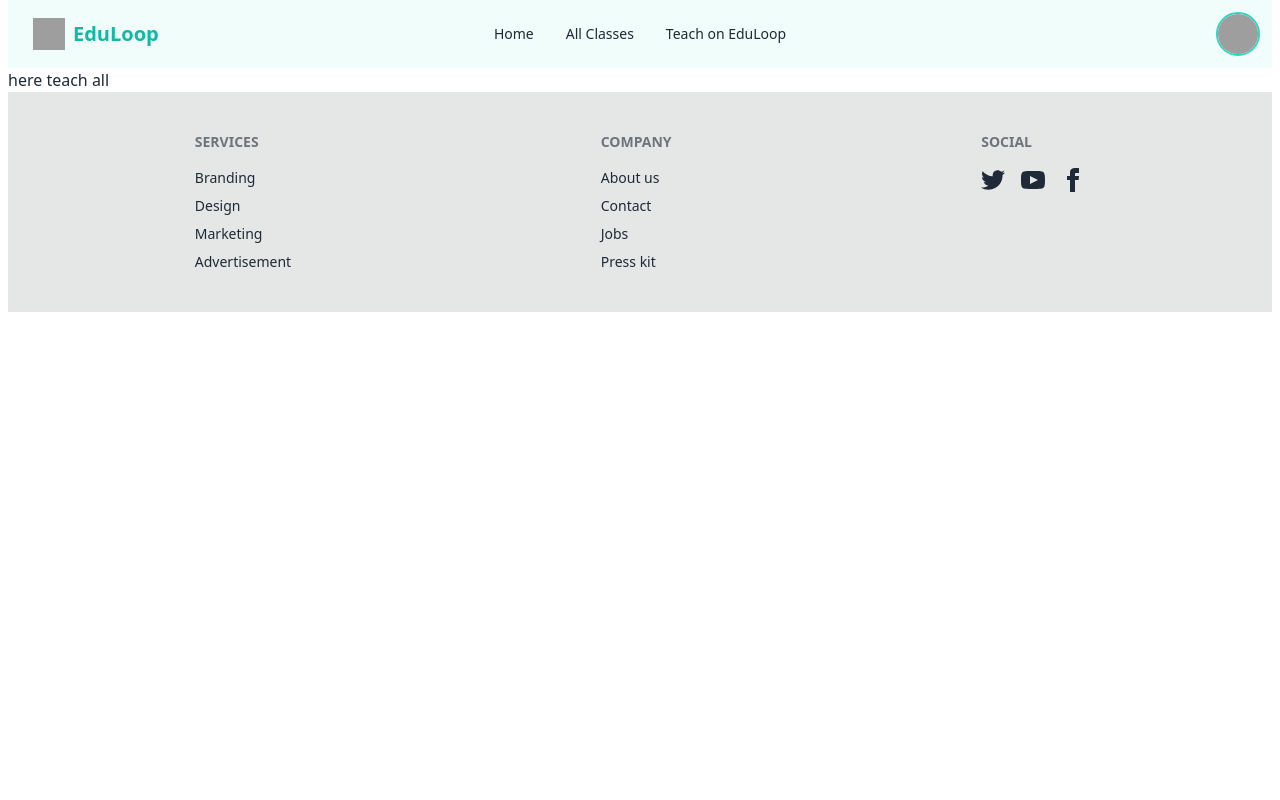
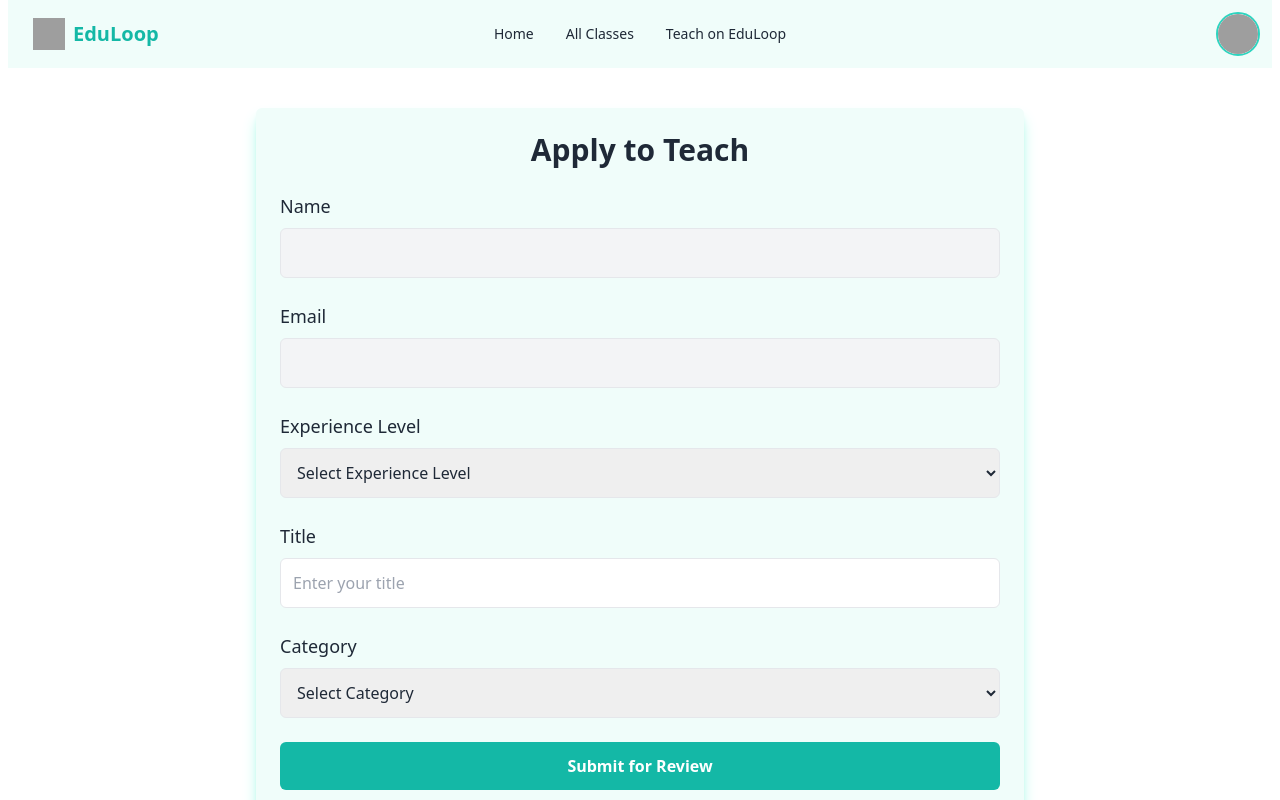
Before and after one commit to Rasadul-Islam/edu-manage-client-side, a React (Vite) app: page /teachOnEdu in a window 1280 px wide. Shown: the top 800 px of the page. Built offline with nearby package versions, Linux system fonts and the light colour scheme; no server answers; sample sign-in values are in the browser's storage; grey boxes are pictures that could not be loaded.

Commit message:
added teacher request for form

```diff
--- a/src/pages/Dashboard/AddClass.jsx
+++ b/src/pages/Dashboard/AddClass.jsx
@@ -46,6 +46,7 @@ const ClassPage = () => {
             name: currentUser?.name || "",
             email: currentUser?.email || "",
             status: "pending",
+            enrollmentCount: 0 ,
         };
 
         try {
--- a/src/pages/Home/PopulerClasses.jsx
+++ b/src/pages/Home/PopulerClasses.jsx
@@ -1,44 +1,54 @@
 import React from "react";
 import useClasses from "../../hooks/useClasses";
-// Import Swiper styles
 import 'swiper/css';
 import { Swiper, SwiperSlide } from "swiper/react";
 
 const PopulerClasses = () => {
   // Use the custom hook to fetch classes
   const [classes] = useClasses();
-// filter highest enrollment
+
+  // filter highest enrollment
   const popularClasses = classes
     .sort((a, b) => b.enrollmentCount - a.enrollmentCount)
-    .slice(0, 4);
+  .slice(0, 6);
+  // console.log(typeof popularClasses[0].enrollmentCount);
+  // console.log(popularClasses[0].title, typeof popularClasses[0].enrollmentCount, popularClasses[15].title, typeof popularClasses[15].enrollmentCount);
+
 
   return (
-    <div>
-      {/* <h2>Top 6 Popular Classes</h2>
-      <div className="grid grid-cols-3 gap-5">
+    <div className="bg-teal-50">
+      <h2 className="text-2xl text-center font-bold md:text-4xl py-10">Top 6 Popular Classes</h2>
+
+      <Swiper
+        spaceBetween={20}
+        slidesPerView={2}
+        pagination={{ clickable: true }}
+        navigation
+      >
         {popularClasses.map((classItem) => (
-          <div key={classItem._id} className="border-2 border-teal-300 p-3">
-            <img src={classItem.image} alt={classItem.title} className="w-full h-40 object-cover"/>
-            <h3>{classItem.title}</h3>
-            <p>{classItem.description}</p>
-            <p><strong>Price:</strong> ${classItem.price}</p>
-            <p><strong>Enrollments:</strong> {classItem.enrollmentCount}</p>
-          </div>
+          <SwiperSlide key={classItem._id}>
+            <div className="h-80 flex flex-col justify-between mb-5 border-2 border-teal-300 p-3">
+              <img
+                src={classItem.image}
+                alt={classItem.title}
+                className="w-full h-40 object-cover"
+              />
+              <h3 className="text-lg font-semibold mt-2">{classItem.title}</h3>
+              <p className="text-sm text-gray-600">{classItem.description}</p>
+              <p className="text-sm mt-1">
+                <strong>Price:</strong> ${classItem.price}
+              </p>
+              <p className="text-sm">
+                <strong>Enrollments:</strong> {classItem.enrollmentCount}
+              </p>
+            </div>
+          </SwiperSlide>
         ))}
-      </div> */}
-      <Swiper
-      spaceBetween={50}
-      slidesPerView={1}
-      onSlideChange={() => console.log('slide change')}
-      onSwiper={(swiper) => console.log(swiper)}
-    >
-      <SwiperSlide>Slide 1</SwiperSlide>
-      <SwiperSlide>Slide 2</SwiperSlide>
-      <SwiperSlide>Slide 3</SwiperSlide>
-      <SwiperSlide>Slide 4</SwiperSlide>
-      ...
-    </Swiper>
+      </Swiper>
     </div>
+
+
+
   );
 };
 
--- a/src/pages/TeachOnEdu/TeachOnEdu.jsx
+++ b/src/pages/TeachOnEdu/TeachOnEdu.jsx
@@ -1,13 +1,172 @@
-import React from 'react';
+import React, { useEffect, useState } from 'react';
 import { Helmet } from 'react-helmet-async';
+import useAuth from '../../hooks/useAuth';
+import useAxiosSecure from '../../hooks/useAxiosSecure';
+import LoadingSpinner from '../../utility/LoadingSpinner/LoadingSpinner';
+import Swal from 'sweetalert2';
 
 const TeachOnEdu = () => {
+    const { user } = useAuth();
+    const axiosSecure = useAxiosSecure();
+    const [currentUser, setCurrentUser] = useState(null);
+    const [loading, setLoading] = useState(true);
+    const [formData, setFormData] = useState({
+        title: "",
+        experience: "",
+        category: "",
+    });
+    // Fetch the current user's data
+    useEffect(() => {
+        axiosSecure.get(`/users/${user.email}`)
+            .then((res) => {
+                setCurrentUser(res.data);
+                setLoading(false);
+            })
+            .catch((err) => {
+                console.error("Error fetching user data:", err);
+                setLoading(false);
+            });
+    }, [user.email, axiosSecure]);
+    // Handle input changes
+    const handleChange = (e) => {
+        const { name, value } = e.target;
+        setFormData((prev) => ({ ...prev, [name]: value }));
+    };
+    // Handle form submission
+    const handleSubmit = async (e) => {
+        e.preventDefault();
+
+        const teacherData = {
+            name: currentUser?.name || "",
+            email: currentUser?.email || "",
+            image: currentUser?.photoURL || "",
+            title: formData.title,
+            experience: formData.experience,
+            category: formData.category,
+            status: "pending",
+        };
+        try {
+            const res = await axiosSecure.post("/teacherRequests", teacherData);
+            if (res.data.insertedId) {
+                Swal.fire({
+                    icon: "success",
+                    title: "Request submitted successfully!",
+                    text: "Admin will review your request soon.",
+                    showConfirmButton: true,
+                });
+            }
+        } catch (error) {
+            Swal.fire({
+                icon: "error",
+                title: "Failed to submit request!",
+                text: error.message,
+            });
+        }
+    };
+    if (loading) {
+        return <LoadingSpinner></LoadingSpinner>;
+    }
+    if (currentUser?.role === "teacher") {
+        return (
+            <div className="text-center">
+                <h2 className="text-2xl font-semibold text-green-600 mb-4">
+                    You are already a teacher!
+                </h2>
+                <p className="text-gray-600">Thank you for being part of our teaching community.</p>
+            </div>
+
+        );
+    }
+
     return (
         <div>
             <Helmet>
                 <title>EduLoop | Teach on EduLoop</title>
             </Helmet>
-            <h1>here teach all</h1>
+            <div className="max-w-3xl mx-auto p-6 bg-teal-50 shadow-lg shadow-teal-200 my-10 rounded-md">
+            <h2 className="text-3xl font-semibold mb-6 text-center">Apply to Teach</h2>
+            <form onSubmit={handleSubmit} className="space-y-6">
+                {/* Name */}
+                <div>
+                    <label className="block text-lg font-medium mb-2">Name</label>
+                    <input
+                        type="text"
+                        value={currentUser?.name || ""}
+                        className="w-full p-3 border rounded-md bg-gray-100"
+                        readOnly
+                    />
+                </div>
+
+                {/* Email */}
+                <div>
+                    <label className="block text-lg font-medium mb-2">Email</label>
+                    <input
+                        type="email"
+                        value={currentUser?.email || ""}
+                        className="w-full p-3 border rounded-md bg-gray-100"
+                        readOnly
+                    />
+                </div>
+
+                {/* Experience */}
+                <div>
+                    <label className="block text-lg font-medium mb-2">Experience Level</label>
+                    <select
+                        name="experience"
+                        value={formData.experience}
+                        onChange={handleChange}
+                        className="w-full p-3 border rounded-md"
+                        required
+                    >
+                        <option value="">Select Experience Level</option>
+                        <option value="beginner">Beginner</option>
+                        <option value="mid-level">Mid-Level</option>
+                        <option value="experienced">Experienced</option>
+                    </select>
+                </div>
+
+                {/* Title */}
+                <div>
+                    <label className="block text-lg font-medium mb-2">Title</label>
+                    <input
+                        type="text"
+                        name="title"
+                        value={formData.title}
+                        onChange={handleChange}
+                        className="w-full p-3 border rounded-md"
+                        placeholder="Enter your title"
+                        required
+                    />
+                </div>
+
+                {/* Category */}
+                <div>
+                    <label className="block text-lg font-medium mb-2">Category</label>
+                    <select
+                        name="category"
+                        value={formData.category}
+                        onChange={handleChange}
+                        className="w-full p-3 border rounded-md"
+                        required
+                    >
+                        <option value="">Select Category</option>
+                        <option value="Web Development">Web Development</option>
+                        <option value="Digital Marketing">Digital Marketing</option>
+                        <option value="Graphic Design">Graphic Design</option>
+                        <option value="Data Science">Data Science</option>
+                        <option value="Programming Languages">Programming Languages</option>
+                    </select>
+                </div>
+
+                {/* Submit Button */}
+                <button
+                    type="submit"
+                    className="w-full py-3 bg-teal-500 text-white font-semibold rounded-md hover:bg-teal-600 transition"
+                >
+                    Submit for Review
+                </button>
+            </form>
+        </div>
         </div>
     );
 };
```
